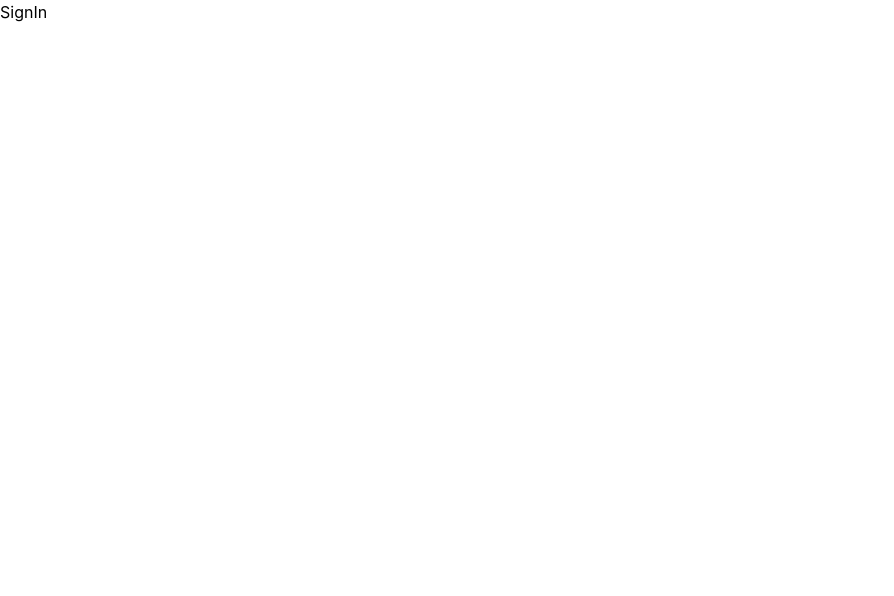
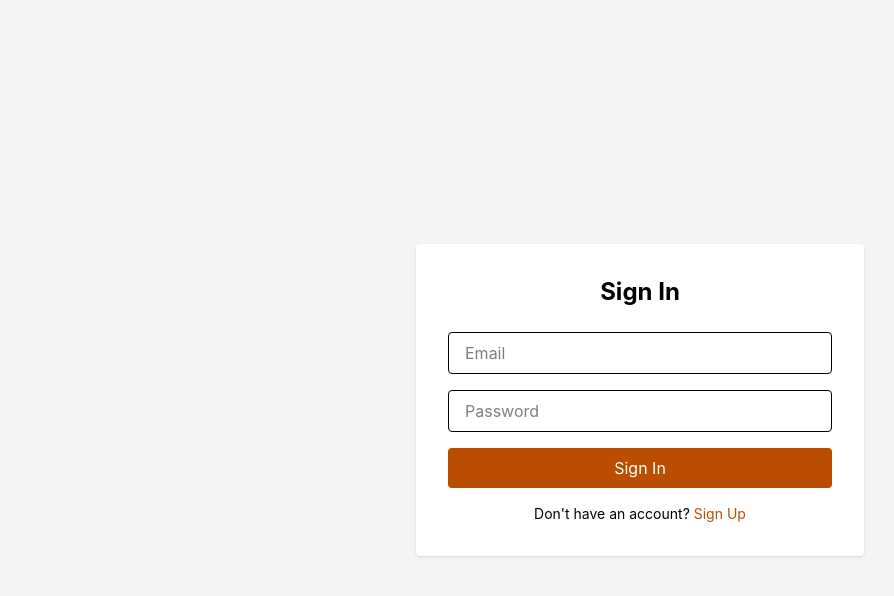
Before and after one commit to NandanNayak-dev/Artisan-marketplace, a React app in the folder frontend/: page /signin in a window 1280 px wide. Shown: the top 596 px of the page, without its empty margins (0-894 px from the left). Built offline with nearby package versions, Linux system fonts and the light colour scheme; the HTML template or start-up script is replaced by a standard one.

Commit message:
feat: implement Sign In form with email and password inputs

```diff
--- a/frontend/src/pages/SignIn.jsx
+++ b/frontend/src/pages/SignIn.jsx
@@ -2,7 +2,34 @@ import React from 'react'
 
 function SignIn() {
   return (
-    <div>SignIn</div>
+    <div className="min-h-screen flex items-center justify-center bg-gray-100">
+      <form className="w-full max-w-md bg-white p-8 rounded shadow">
+        <h1 className="text-2xl font-bold text-center mb-6">Sign In</h1>
+
+        <input
+          type="email"
+          placeholder="Email"
+          className="w-full mb-4 px-4 py-2 border rounded"
+        />
+
+        <input
+          type="password"
+          placeholder="Password"
+          className="w-full mb-4 px-4 py-2 border rounded"
+        />
+
+        <button className="w-full bg-amber-700 text-white py-2 rounded hover:bg-amber-800">
+          Sign In
+        </button>
+
+        <p className="text-center text-sm mt-4">
+          Don't have an account?{' '}
+          <a href="/signup" className="text-amber-700 hover:underline">
+            Sign Up
+          </a>
+        </p>
+      </form>
+    </div>
   )
 }
 
```
